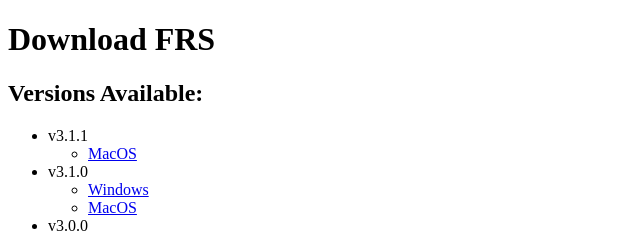
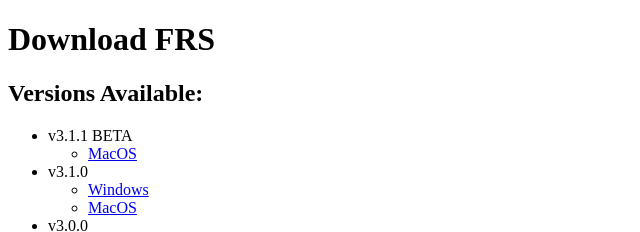
Before and after one commit to realhuman101/FRS, a plain HTML site: page downloads/index.html in a window 1280 px wide. Shown: the top 232 px of the page, 0-640 px from the left. Drawn offline with Linux system fonts and the light colour scheme.

Commit message:
Update index.html

```diff
--- a/downloads/index.html
+++ b/downloads/index.html
@@ -10,7 +10,7 @@
 		<h1>Download FRS</h1>
 		<h2>Versions Available:</h2>
 		<ul>
-			<li>v3.1.1
+			<li>v3.1.1 BETA
 				<ul>
 					<li><a href="downloadFiles/3.1.1/frs-darwin-x64-3.1.1.zip" download>MacOS</a></li>
 				</ul>
```
